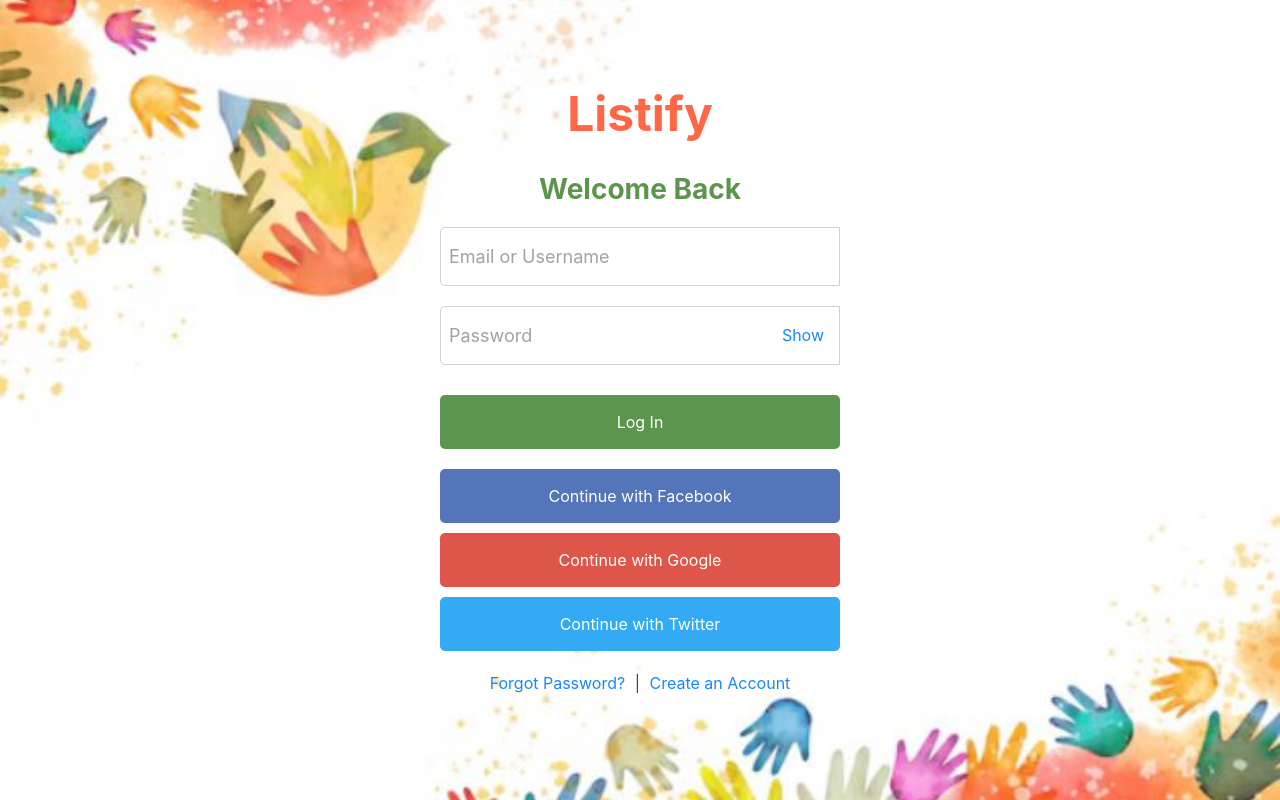
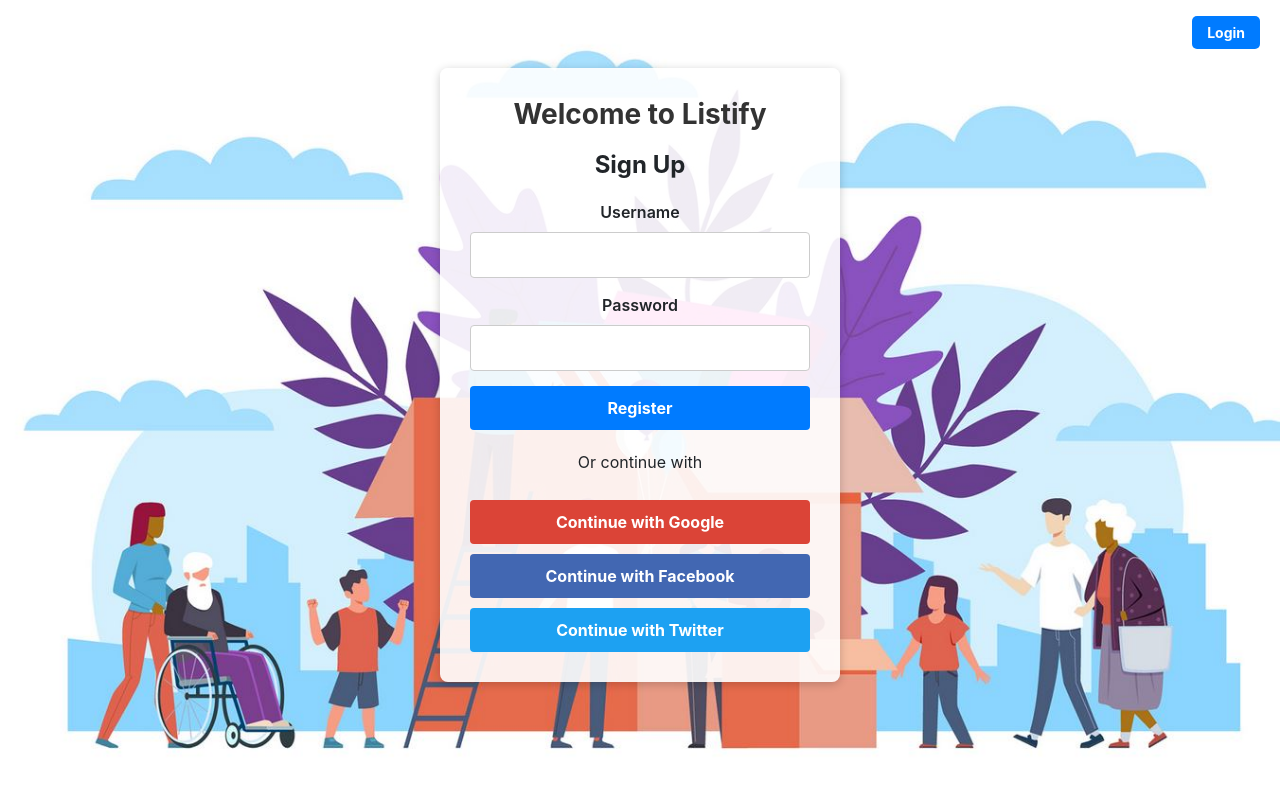
Before and after one commit to rehanroot/listify, a React (Create React App) app in the folder listify-frontend/: page / in a window 1280 px wide. Built offline with nearby package versions, Linux system fonts and the light colour scheme.

Commit message:
Register Page Created

```diff
--- a/listify-frontend/src/App.js
+++ b/listify-frontend/src/App.js
@@ -1,7 +1,7 @@
 import React from 'react';
 import { BrowserRouter as Router, Routes, Route } from 'react-router-dom';
-import UserLogin from './components/UserLogin'; // Update this path
-import UserRegistration from './components/UserRegistration'; // Update this path
+import UserLogin from './components/UserLogin';
+import UserRegistration from './components/UserRegistration';
 import Dashboard from './components/Dashboard';
 
 const App = () => {
@@ -9,8 +9,11 @@ const App = () => {
         <Router>
             <div>
                 <Routes>
-                    <Route path="/" element={<UserLogin />} />
-                    <Route path="/register" element={<UserRegistration />} />
+                    {/* Set the homepage as the registration page */}
+                    <Route path="/" element={<UserRegistration />} />
+                    {/* Route for login page */}
+                    <Route path="/login" element={<UserLogin />} />
+                    {/* Dashboard route */}
                     <Route path="/dashboard" element={<Dashboard />} />
                 </Routes>
             </div>
--- a/listify-frontend/src/components/UserRegistration.js
+++ b/listify-frontend/src/components/UserRegistration.js
@@ -1,5 +1,6 @@
 import React, { useState } from 'react';
 import axios from 'axios';
+import '../styles/UserRegistration.css'; // Ensure this CSS is linked correctly
 
 const UserRegistration = () => {
     const [username, setUsername] = useState('');
@@ -10,40 +11,57 @@ const UserRegistration = () => {
         e.preventDefault();
         try {
             const response = await axios.post(`${process.env.REACT_APP_API_URL_NODE}/api/user/register`, { username, password });
-            alert(response.data.message); // Handle success response
-            // Optionally redirect to login or another page
+            console.log('User registered:', response.data); // Log to avoid unused warning
+            window.location.href = '/dashboard'; // Redirect to the dashboard after successful registration
         } catch (error) {
-            setErrorMessage(error.response?.data?.error || 'Registration failed'); // Handle errors
+            setErrorMessage(error.response?.data?.error || 'Registration failed');
         }
     };
 
     return (
-        <div style={{ maxWidth: '400px', margin: '0 auto', padding: '20px' }}>
-            <h1>User Registration</h1>
+        <div className="registration-page">
+            <div className="registration-container">
+                <h1 className="welcome-title">Welcome to Listify</h1>
+                <h1 className="form-title">Sign Up</h1>
                 {errorMessage && <div className="alert alert-danger">{errorMessage}</div>}
-            <form onSubmit={handleSubmit}>
-                <div>
-                    <label htmlFor="username">Username</label>
+
+                <form onSubmit={handleSubmit} className="form">
+                    <div className="form-group">
+                        <label htmlFor="username" className="form-label">Username</label>
                         <input
                             type="text"
                             id="username"
+                            className="form-input"
                             value={username}
                             onChange={(e) => setUsername(e.target.value)}
                             required
                         />
                     </div>
-                <div>
-                    <label htmlFor="password">Password</label>
+                    <div className="form-group">
+                        <label htmlFor="password" className="form-label">Password</label>
                         <input
                             type="password"
                             id="password"
+                            className="form-input"
                             value={password}
                             onChange={(e) => setPassword(e.target.value)}
                             required
                         />
                     </div>
-                <button type="submit">Register</button>
+                    <button type="submit" className="form-button">Register</button>
                 </form>
+
+                <div className="social-login-container">
+                    <p>Or continue with</p>
+                    <button className="social-button google-button">Continue with Google</button>
+                    <button className="social-button facebook-button">Continue with Facebook</button>
+                    <button className="social-button twitter-button">Continue with Twitter</button>
+                </div>
+            </div>
+
+            <nav className="top-nav">
+                <a href="/login" className="login-button">Login</a>
+            </nav>
         </div>
     );
 };
--- /dev/null
+++ b/listify-frontend/src/styles/UserRegistration.css
@@ -0,0 +1,129 @@
+/* Page and Layout Styles */
+.registration-page {
+    display: flex;
+    justify-content: center;
+    align-items: center;
+    min-height: 100vh;
+    background-image: url('../assets/2.JPG'); /* Add the background image here */
+    background-size: cover;
+    background-position: center;
+    position: relative;
+}
+
+.registration-container {
+    max-width: 400px;
+    width: 100%;
+    padding: 30px;
+    margin-top: -50px; /* Bring it slightly up */
+    border-radius: 8px;
+    box-shadow: 0 2px 10px rgba(0, 0, 0, 0.2);
+    background-color: rgba(255, 255, 255, 0.9); /* Semi-transparent background */
+    text-align: center;
+}
+
+.welcome-title {
+    font-size: 28px;
+    font-weight: bold;
+    color: #333;
+    margin-bottom: 20px;
+}
+
+.form-title {
+    margin-bottom: 20px;
+    font-size: 24px;
+    font-weight: bold;
+    text-align: center;
+}
+
+.form-group {
+    margin-bottom: 15px;
+}
+
+.form-label {
+    display: block;
+    margin-bottom: 5px;
+    font-weight: 600;
+}
+
+.form-input {
+    width: 100%;
+    padding: 10px;
+    border: 1px solid #ccc;
+    border-radius: 4px;
+}
+
+.form-button {
+    width: 100%;
+    padding: 10px;
+    background-color: #007bff;
+    color: #fff;
+    border: none;
+    border-radius: 4px;
+    cursor: pointer;
+    font-weight: bold;
+    font-size: 16px; /* Smaller font size */
+}
+
+.form-button:hover {
+    background-color: #0056b3;
+}
+
+/* Social Login Styles */
+.social-login-container {
+    text-align: center;
+    margin-top: 20px;
+}
+
+.social-button {
+    width: 100%;
+    padding: 10px;
+    margin-top: 10px;
+    border: none;
+    border-radius: 4px;
+    cursor: pointer;
+    font-weight: bold;
+}
+
+.google-button {
+    background-color: #db4437;
+    color: #fff;
+}
+
+.facebook-button {
+    background-color: #4267b2;
+    color: #fff;
+}
+
+.twitter-button {
+    background-color: #1da1f2;
+    color: #fff;
+}
+
+/* Login Button Styles */
+.top-nav {
+    position: absolute;
+    top: 20px;
+    right: 20px;
+}
+
+.login-button {
+    font-size: 14px;
+    padding: 8px 15px;
+    background-color: #007bff;
+    color: white;
+    border: none;
+    border-radius: 5px;
+    font-weight: bold;
+    text-decoration: none;
+    cursor: pointer;
+}
+
+.login-button:hover {
+    background-color: #0056b3;
+}
+
+/* Alert Styles */
+.alert {
+    color: red;
+    margin-bottom: 15px;
+}
```
Also changed, not shown: listify-frontend/src/assets/2.JPG (added). Lines whose indentation alone changed are shown as unchanged.
